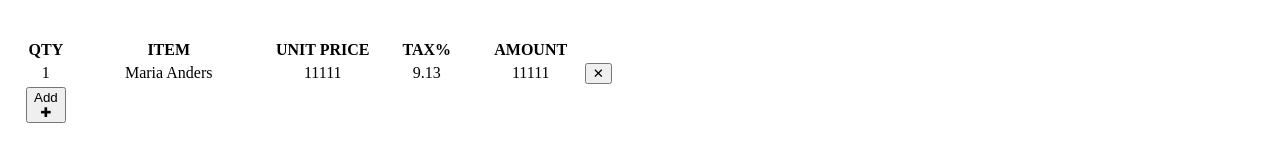
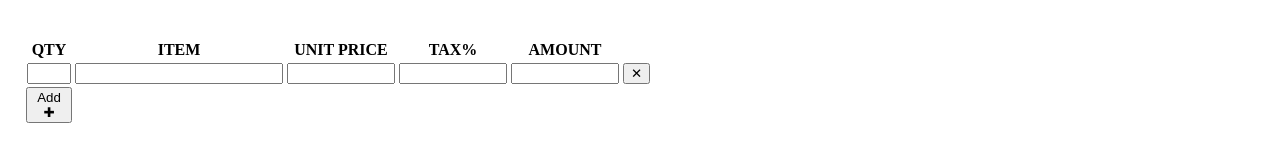
Before and after one commit to burhan221b/crat-pdfinvoice, a React (Create React App) app: page / in a window 1280 px wide. Shown: the part 354-501 px from the top of the page. Built offline with nearby package versions, Linux system fonts and the light colour scheme; what pdfmake would draw is missing.

Commit message:
Added inputs in td cells

```diff
--- a/src/components/Invoice.tsx
+++ b/src/components/Invoice.tsx
@@ -37,13 +37,24 @@ const Invoice = (props: InvoiceProps) => {
 - Create PDF Invoice Button
 */
 
-const TableRow = () => {
-    return (<tr className="form-table-tr">
+/*
+<tr className="form-table-tr">
         <td className="qty-td">1</td>
         <td className="item-td">Maria Anders</td>
         <td className="unitprice-td">11111</td>
         <td className="tax-td">9.13</td>
         <td className="amount-td">11111</td>
+        <td className="delete-td"><button>&#10005;</button></td>
+    </tr>
+*/
+
+const TableRow = () => {
+    return (<tr className="form-table-tr">
+        <td className="qty-td"><input type="number" className="input-qty" /></td>
+        <td className="item-td"><input type="text" className="input-item" /></td>
+        <td className="unitprice-td"><input type="number" className="input-unitprice" /></td>
+        <td className="tax-td"><input type="number" className="input-tax" /></td>
+        <td className="amount-td"><input type="number" className="input-amount" /></td>
         <td className="delete-td"><button>&#10005;</button></td>
     </tr>)
 }
--- a/src/styles/Invoice.css
+++ b/src/styles/Invoice.css
@@ -62,27 +62,33 @@
     text-align: center;
 }
 
-.qty-th {
+.qty-th,
+.input-qty {
     width: 36px;
 }
 
-.item-th {
+.item-th,
+.input-item {
     width: 200px;
 }
 
-.unitprice-th {
+.unitprice-th,
+.input-unitprice {
     width: 100px;
 }
 
-.tax-th {
+.tax-th,
+.input-tax {
     width: 100px;
 }
 
-.amount-th {
+.amount-th,
+.input-amount {
     width: 100px;
 }
 
-.delete-th {
+.delete-th,
+.input-delete {
     width: 10px;
 }
 
```
